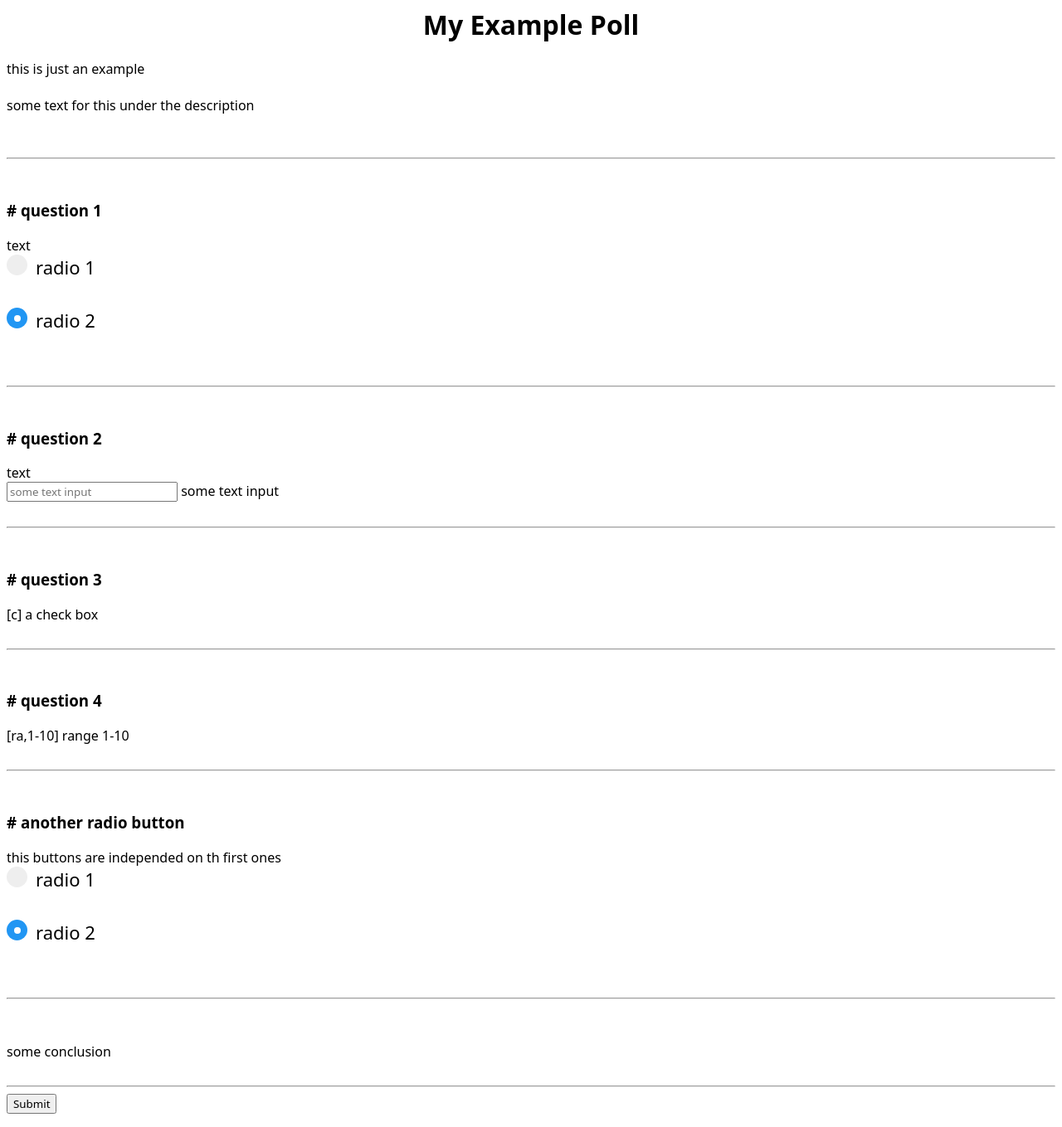
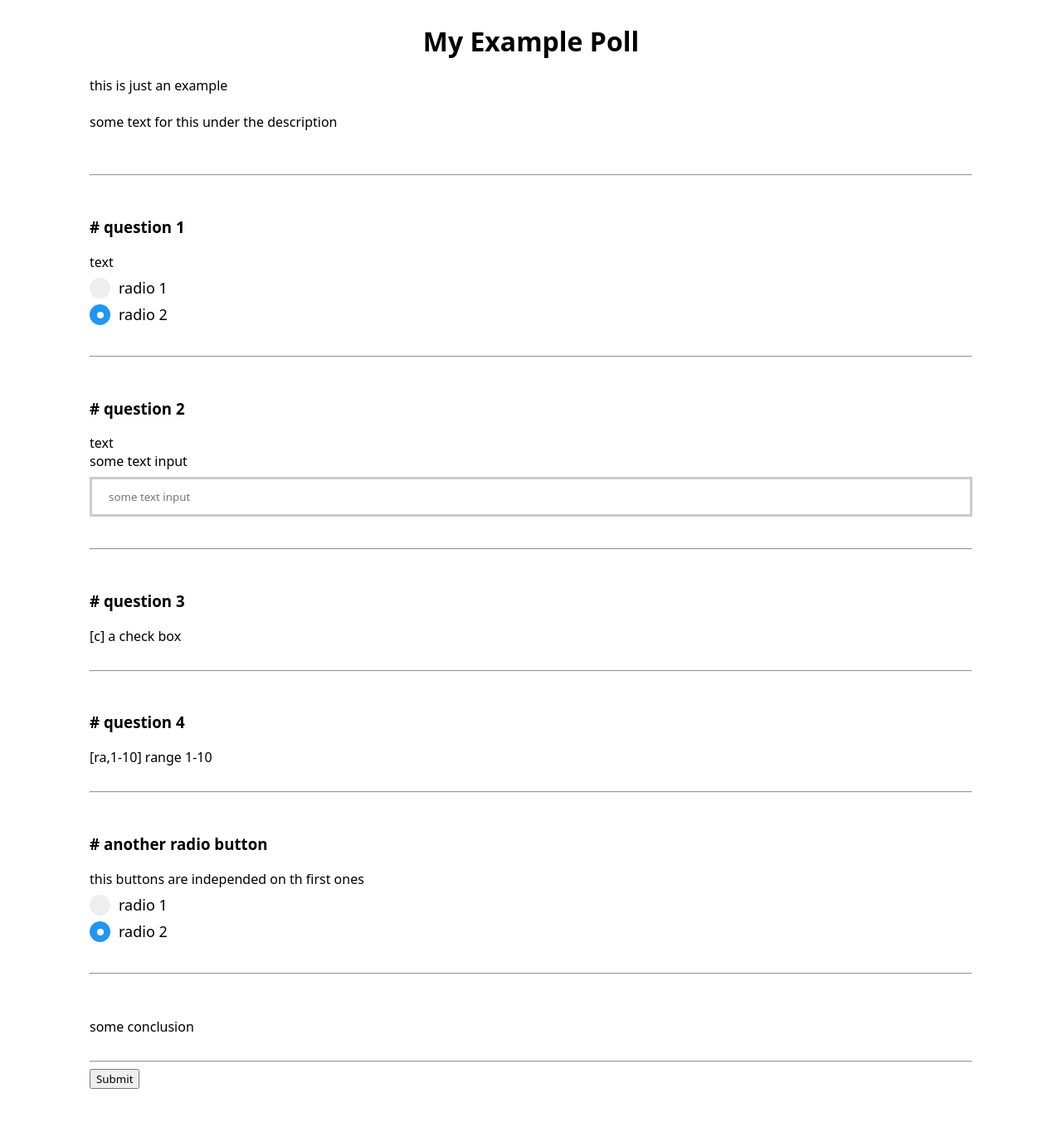
Before and after one commit to slayernominee/polls, a Flask app: a page that uses templates/pages/poll.html in a window 1280 px wide. Shown: the whole page at 83% size. After the commit the page ends 1313 px from the top, so only its background shows below. Run offline with Flask 2, Linux system fonts and the light colour scheme; data comes from the database, SQL or seed files in the repository.

Commit message:
text input theme

```diff
--- a/templates/css/polls.css
+++ b/templates/css/polls.css
@@ -3,13 +3,14 @@
     display: block;
     position: relative;
     padding-left: 35px;
-    margin-bottom: 12px;
+    margin-bottom: 8px;
     cursor: pointer;
-    font-size: 22px;
+    font-size: 18px;
     -webkit-user-select: none;
     -moz-user-select: none;
     -ms-user-select: none;
     user-select: none;
+    margin-top: 8px;
 }
 
 /* Hide the browser's default radio button */
@@ -61,3 +62,22 @@
     border-radius: 50%;
     background: white;
 }
+
+body {
+    padding: 20px 100px;
+}
+
+input[type=text] {
+    width: 100%;
+    padding: 12px 20px;
+    margin: 8px 0;
+    box-sizing: border-box;
+    border: 3px solid #ccc;
+    -webkit-transition: 0.5s;
+    transition: 0.5s;
+    outline: none;
+}
+
+input[type=text]:focus {
+    border: 3px solid #555;
+}
--- a/templates/pages/poll.html
+++ b/templates/pages/poll.html
@@ -6,6 +6,7 @@
 
 <title>Poll - {{title}}</title>
 
+<body>
 <h1>{{title}}</h1>
 <description>{{description}}</description>
 
@@ -13,4 +14,6 @@
 
 {% include 'resources/poll_formater.html' %}
 
+</body>
+
 {% include 'resources/footer.html' %}
--- a/templates/resources/poll_formater.html
+++ b/templates/resources/poll_formater.html
@@ -1,5 +1,5 @@
 {# format the sheet file in a dialog #}
-<form method="POST">
+<form method="POST" class="poll_form">
     <input name="id" type="hidden" value="{{id}}">
     {% for part in sheet.split('----') %}
     {% set part_radio_id = 'radio_' + part.split('<br>')[1].replace(' ', '_') %}
@@ -11,9 +11,10 @@
     <label class="container">{{line[4:]}}
         <input type="radio" checked="checked" value="{{line[4:]}}" name="{{part_radio_id}}">
         <span class="checkmark"></span>
-    </label><br>
+    </label>
     {% elif line.startswith('[t]') %}
-    <input type="text" name="{{text_radio_id}}" placeholder="{{line[4:]}}"> {{line[4:]}}<br>
+    <label for="{{text_radio_id}}">{{line[4:]}}</label>
+    <input type="text" name="{{text_radio_id}}" id="{{text_radio_id}}" placeholder="{{line[4:]}}"><br>
     {% else %}
     {{line}}<br>
     {% endif %}
```
